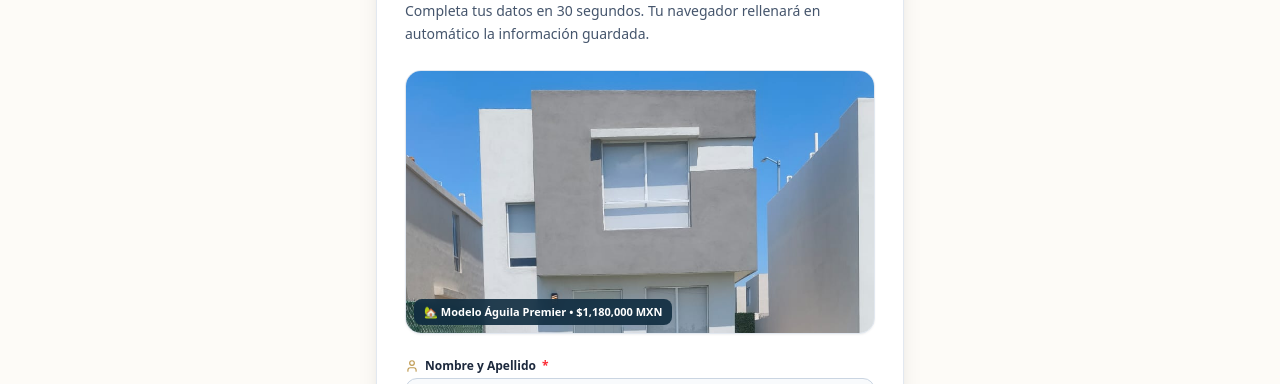
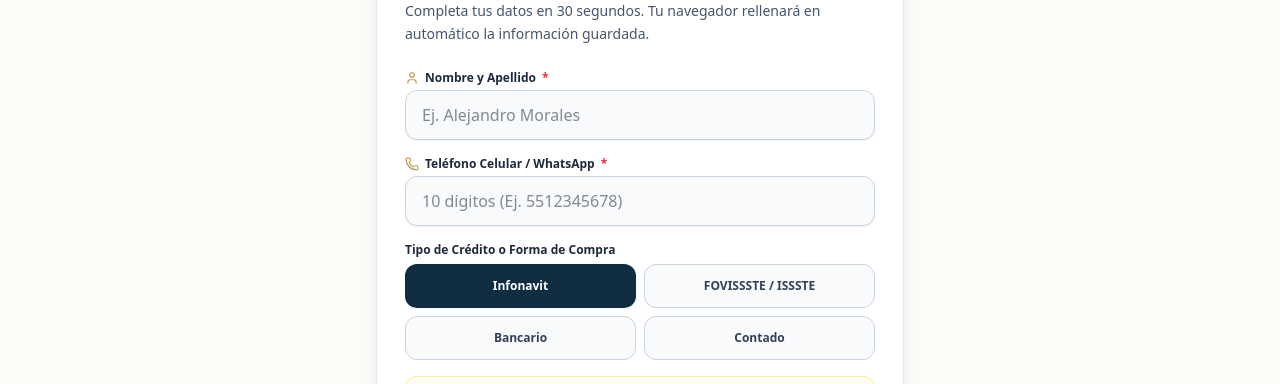
Before and after one commit to master2130isx-lang/real-estate-developer, a Next.js app: page /registro in a window 1280 px wide. Shown: the part 203-587 px from the top of the page. Built offline with nearby package versions, Linux system fonts and the light colour scheme; no server answers.

Commit message:
fix(registro): remover imagen para dejar formulario express directo y compacto

```diff
--- a/src/app/registro/page.tsx
+++ b/src/app/registro/page.tsx
@@ -2,7 +2,6 @@
 
 import React, { useState } from 'react';
 import Link from 'next/link';
-import Image from 'next/image';
 import {
   Building2,
   Calendar,
@@ -240,21 +239,6 @@
               </p>
             </div>
 
-            {/* Fotografía de la Casa Muestra */}
-            <div className="relative rounded-2xl overflow-hidden aspect-[16/9] bg-slate-100 dark:bg-slate-800 border border-slate-200 dark:border-slate-800 shadow-xs">
-              <Image
-                src="/images/properties/aguila-premier/facade.jpg"
-                alt="Casa Muestra en Valle de los Encinos"
-                fill
-                priority
-                className="object-cover object-[center_20%]"
-                sizes="(max-width: 640px) 100vw, 600px"
-              />
-              <div className="absolute bottom-2 left-2 bg-[#0F2C40]/90 backdrop-blur-xs text-white text-[11px] font-semibold px-2.5 py-1 rounded-lg">
-                🏡 Modelo Águila Premier • $1,180,000 MXN
-              </div>
-            </div>
-
             {errorMsg && (
               <div className="p-3 bg-red-50 dark:bg-red-950/40 border border-red-200 dark:border-red-800 rounded-xl text-xs text-red-700 dark:text-red-300 font-semibold">
                 {errorMsg}
```
